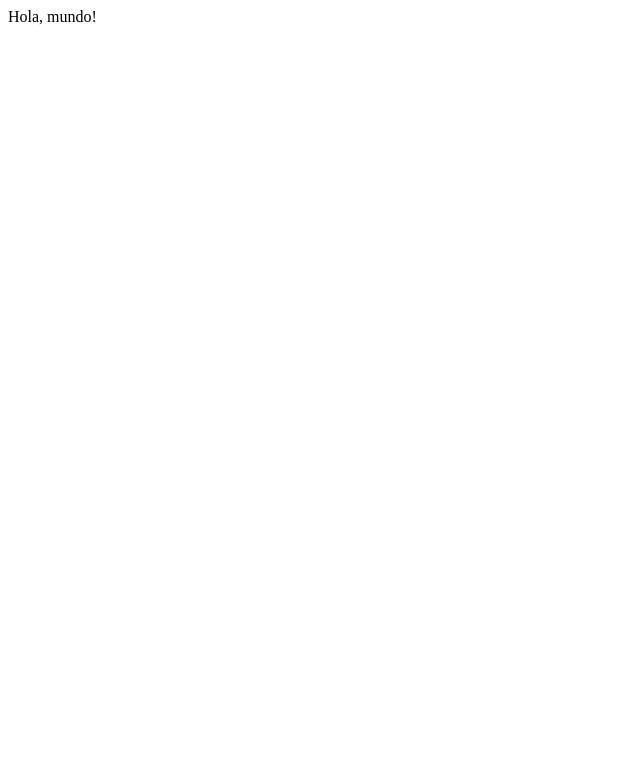
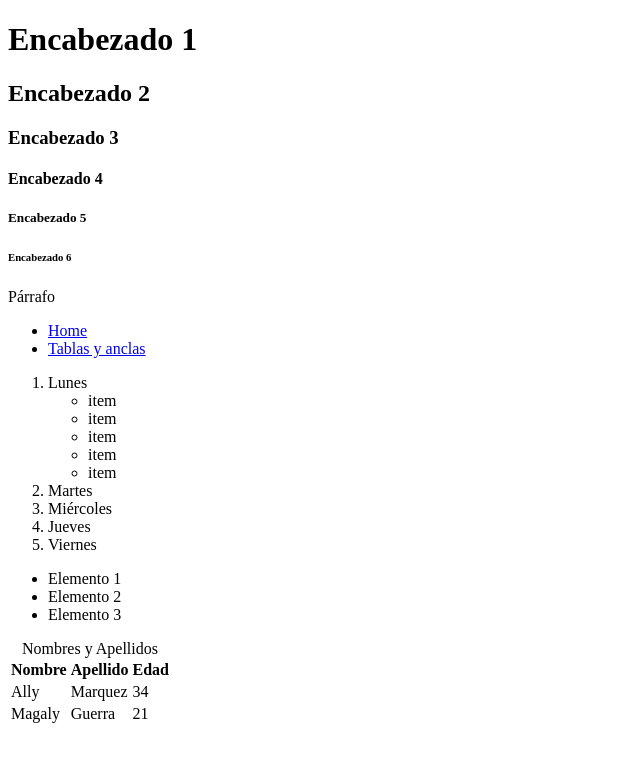
Before and after one commit to 2025A-Web-SW-GR1/webswgr1-nagua-uyaguari-fernando-alexander, a plain HTML site: page 00-servidor-web/index.html in a window 1280 px wide. Shown: the whole page, without its empty margins (0-640 px from the left). Drawn offline with Linux system fonts and the light colour scheme.

Commit message:
learn html and css

```diff
--- a/00-servidor-web/index.html
+++ b/00-servidor-web/index.html
@@ -1,11 +1,86 @@
 <!DOCTYPE html>
 <html lang="en">
+
 <head>
     <meta charset="UTF-8">
     <meta name="viewport" content="width=device-width, initial-scale=1.0">
     <title>Título</title>
+
+    <style>
+        /* Esto es un CSS */
+
+    </style>
+
 </head>
+
 <body>
-    Hola, mundo!
+    <h1>Encabezado 1</h1>
+    <h2>Encabezado 2</h2>
+    <h3>Encabezado 3</h3>
+    <h4>Encabezado 4</h4>
+    <h5>Encabezado 5</h5>
+    <h6>Encabezado 6</h6>
+
+    <p>Párrafo</p>
+    <ul>
+        <li>
+            <a href="./index.html">
+                Home
+            </a>
+        </li>
+        <li>
+            <a href="./a-tablas-ancla.html">
+                Tablas y anclas
+            </a>
+        </li>
+    </ul>
+
+    <ol>
+        <li>Lunes
+            <ul>
+                <li>item</li>
+                <li>item</li>
+                <li>item</li>
+                <li>item</li>
+                <li>item</li>
+            </ul>
+        </li>
+        <li>Martes</li>
+        <li>Miércoles</li>
+        <li>Jueves </li>
+        <li>Viernes</li>
+    </ol>
 </body>
+
 </html>
+
+
+<ul>
+    <li>Elemento 1</li>
+    <li>Elemento 2</li>
+    <li>Elemento 3</li>
+</ul>
+
+
+<div class="algo"></div>
+
+<p><span class="algo"></span></p>
+
+<table>
+    <caption>Nombres y Apellidos</caption>
+    <tr>
+        <th>Nombre</th>
+        <th>Apellido</th>
+        <th>Edad</th>
+    </tr>
+    <tr>
+        <td>Ally</td>
+        <td>Marquez</td>
+        <td>34</td>
+    </tr>
+    <tr>
+        <td>Magaly</td>
+        <td>Guerra</td>
+        <td>21</td>
+    </tr>
+</table>
--- a/00-servidor-web/style.css
+++ /dev/null
@@ -1,65 +0,0 @@
-body {
-    background-color: black;
-}
-
-.svg-frame {
-    position: relative;
-    width: 300px;
-    height: 300px;
-    transform-style: preserve-3d;
-    display: flex;
-    justify-content: center;
-    align-items: center;
-  }
-
-  .svg-frame svg {
-    position: absolute;
-    transition: .5s;
-    z-index: calc(1 - (0.2 * var(--j)));
-    transform-origin: center;
-    width: 344px;
-    height: 344px;
-    fill: none;
-  }
-
-  .svg-frame:hover svg {
-    transform: rotate(-80deg) skew(30deg) translateX(calc(45px * var(--i))) translateY(calc(-35px * var(--i)));
-  }
-
-  .svg-frame svg #center {
-    transition: .5s;
-    transform-origin: center;
-  }
-
-  .svg-frame:hover svg #center {
-    transform: rotate(-30deg) translateX(45px) translateY(-3px);
-  }
-
-  #out2 {
-    animation: rotate16 7s ease-in-out infinite alternate;
-    transform-origin: center;
-  }
-
-  #out3 {
-    animation: rotate16 3s ease-in-out infinite alternate;
-    transform-origin: center;
-    stroke: #ff0;
-  }
-
-  #inner3,
-  #inner1 {
-    animation: rotate16 4s ease-in-out infinite alternate;
-    transform-origin: center;
-  }
-
-  #center1 {
-    fill: #ff0;
-    animation: rotate16 2s ease-in-out infinite alternate;
-    transform-origin: center;
-  }
-
-  @keyframes rotate16 {
-    to {
-      transform: rotate(360deg);
-    }
-  }
```
Also changed, not shown: 00-servidor-web/a-tablas-ancla.html (added, +43 -0 lines), 00-servidor-web/assets/alien.jpg (added), 00-servidor-web/assets/icon.png (added).
